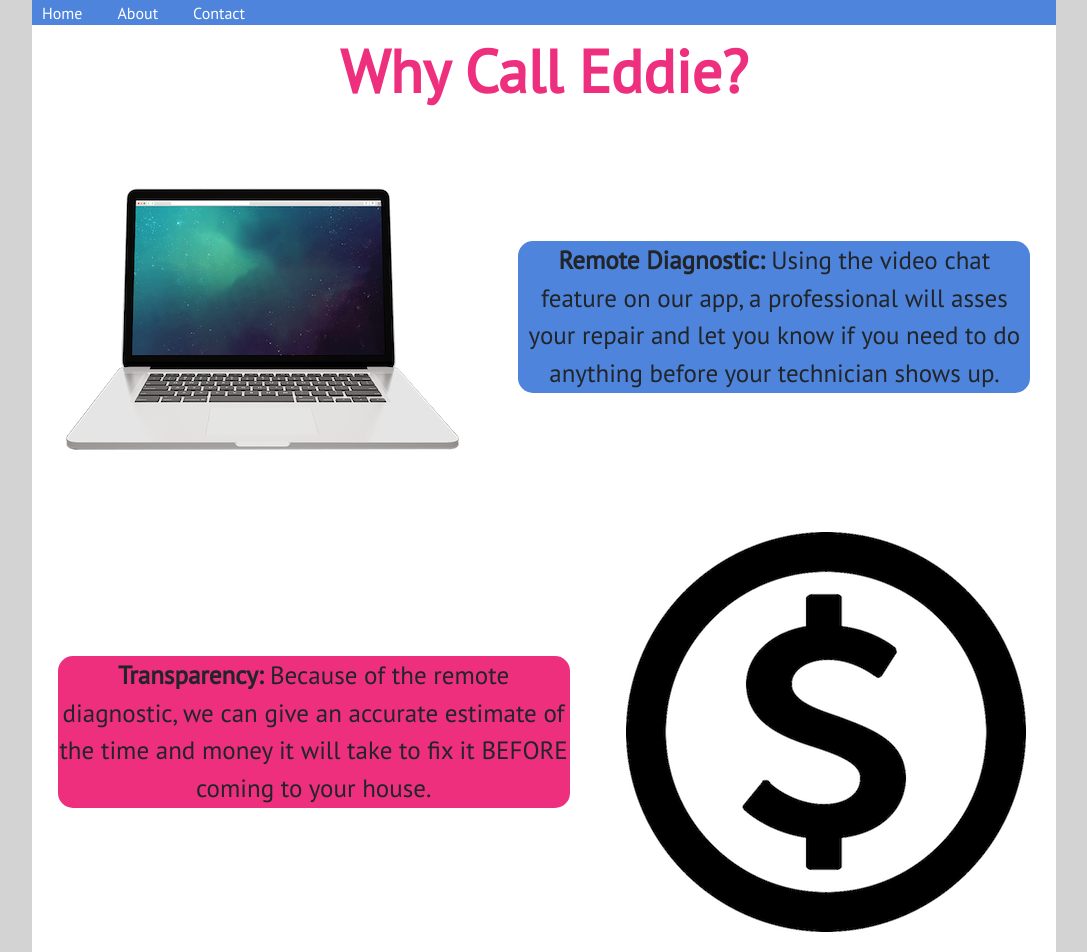
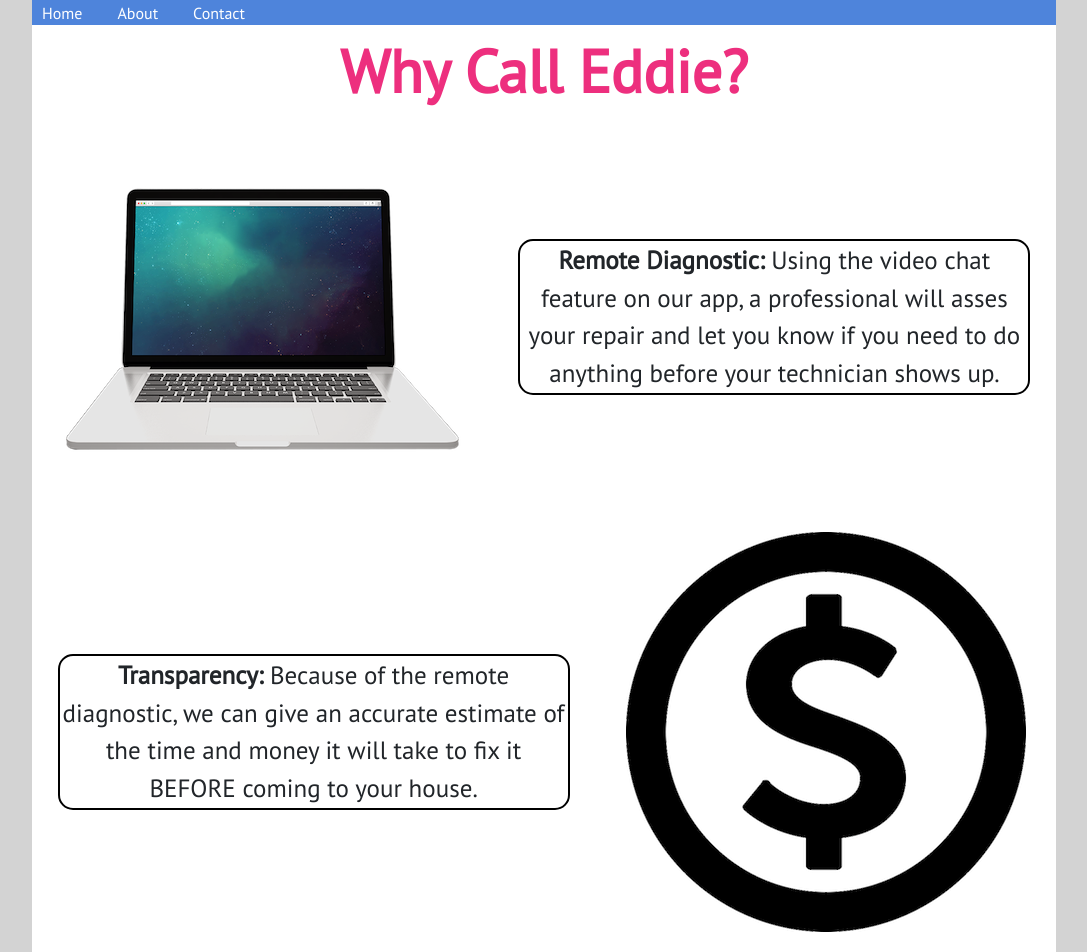
Before and after one commit to RogueElephantCompany/rogue, a React (Create React App) app: page / in a window 1280 px wide. Shown: the top 952 px of the page, without its empty margins (96-1183 px from the left). Built offline with nearby package versions, Linux system fonts and the light colour scheme.

Commit message:
no colors in reasons why

```diff
--- a/src/styles/App.css
+++ b/src/styles/App.css
@@ -188,7 +188,8 @@ textarea {
 }
 
 .reason-box1 {
-  background-color: rgb(78, 132, 219);
+  /* background-color: rgb(78, 132, 219); */
+  border: solid black 2px;
   width: 50%;
   padding: 1px;
   margin: auto;
@@ -204,7 +205,8 @@ textarea {
 }
 
 .reason-box2 {
-  background-color: rgb(237, 47, 126);
+  /* background-color: rgb(237, 47, 126); */
+  border: solid black 2px;
   width: 50%;
   padding: 1px;
   margin: auto;
```
